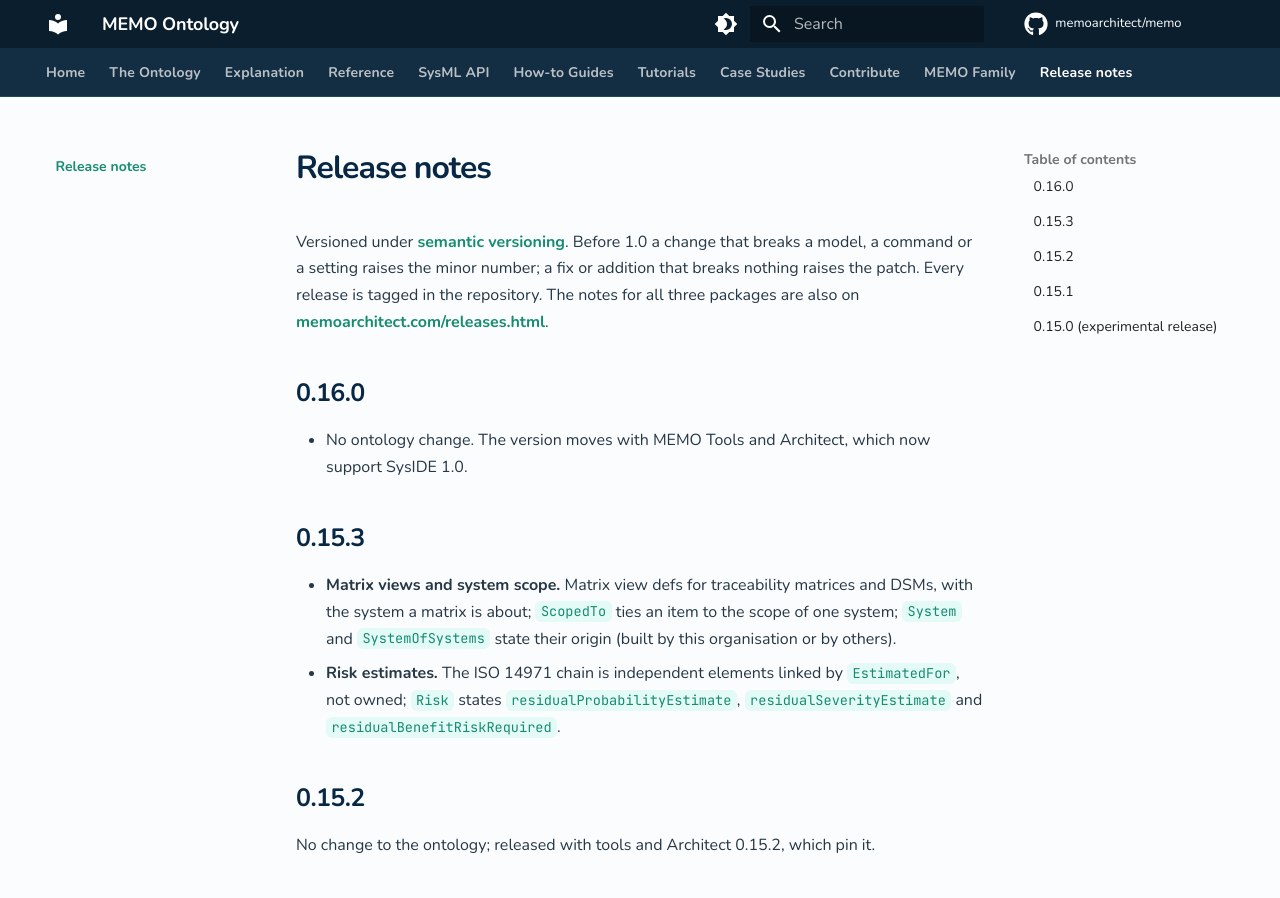
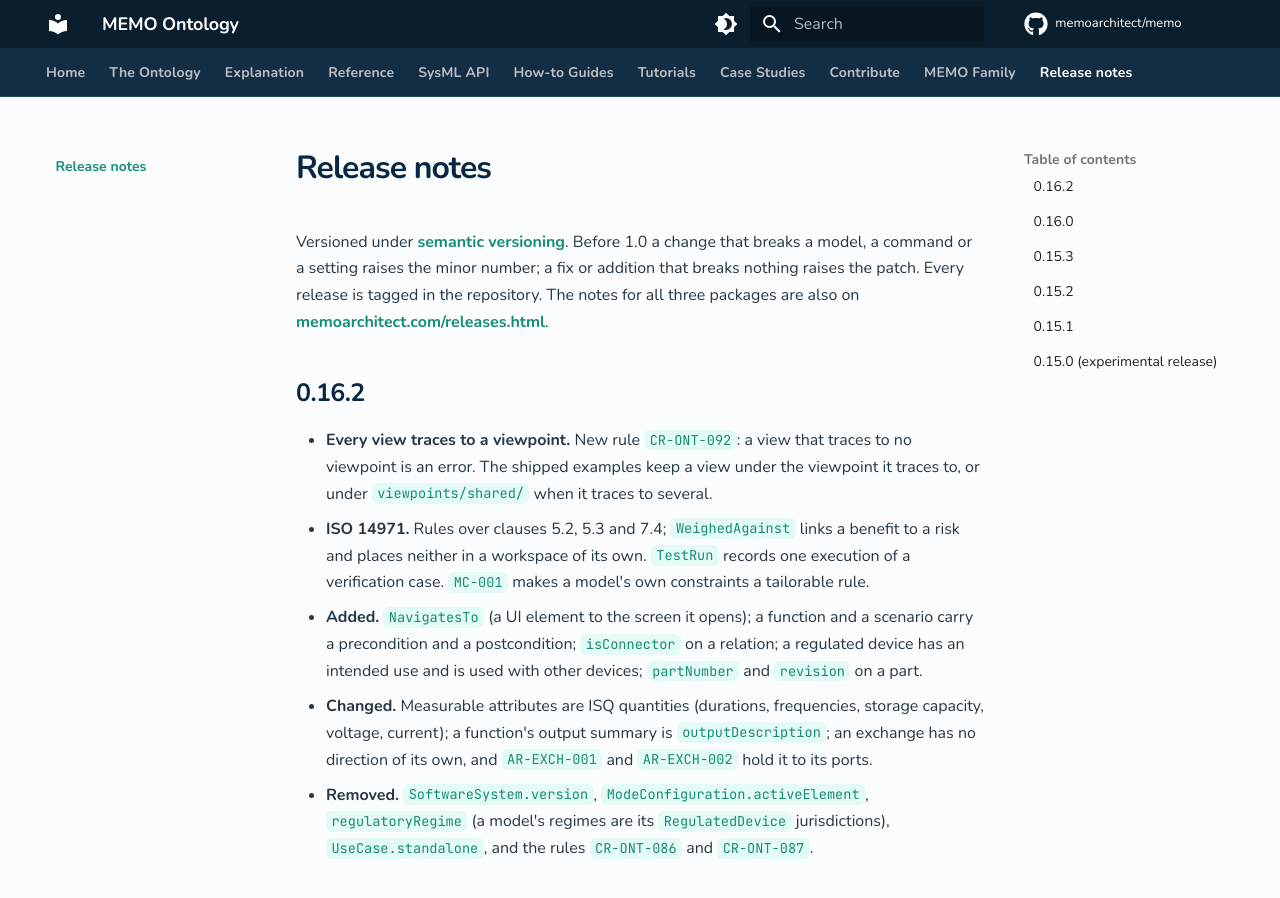
Before and after one commit to memoarchitect/memo, an MkDocs documentation site: the page built from docs/release-notes.md, in a window 1280 px wide and 900 px high. Built offline with MkDocs 1.6.1 and Material for MkDocs 9.7.7, drawn with Linux system fonts in a browser that asks for light colours; comment, search, counter and statistics services are not loaded.

Commit message:
release: 0.16.2
Co-Authored-By: Claude Sonnet 5.5 <noreply@anthropic.com>

```diff
--- a/docs/release-notes.md
+++ b/docs/release-notes.md
@@ -1,6 +1,14 @@
 # Release notes
 
 Versioned under [semantic versioning](https://semver.org/). Before 1.0 a change that breaks a model, a command or a setting raises the minor number; a fix or addition that breaks nothing raises the patch. Every release is tagged in the repository. The notes for all three packages are also on [memoarchitect.com/releases.html](https://memoarchitect.com/releases.html).
+
+## 0.16.2
+
+- **Every view traces to a viewpoint.** New rule `CR-ONT-092`: a view that traces to no viewpoint is an error. The shipped examples keep a view under the viewpoint it traces to, or under `viewpoints/shared/` when it traces to several.
+- **ISO 14971.** Rules over clauses 5.2, 5.3 and 7.4; `WeighedAgainst` links a benefit to a risk and places neither in a workspace of its own. `TestRun` records one execution of a verification case. `MC-001` makes a model's own constraints a tailorable rule.
+- **Added.** `NavigatesTo` (a UI element to the screen it opens); a function and a scenario carry a precondition and a postcondition; `isConnector` on a relation; a regulated device has an intended use and is used with other devices; `partNumber` and `revision` on a part.
+- **Changed.** Measurable attributes are ISQ quantities (durations, frequencies, storage capacity, voltage, current); a function's output summary is `outputDescription`; an exchange has no direction of its own, and `AR-EXCH-001` and `AR-EXCH-002` hold it to its ports.
+- **Removed.** `SoftwareSystem.version`, `ModeConfiguration.activeElement`, `regulatoryRegime` (a model's regimes are its `RegulatedDevice` jurisdictions), `UseCase.standalone`, and the rules `CR-ONT-086` and `CR-ONT-087`.
 
 ## 0.16.0
 
--- a/package.json
+++ b/package.json
@@ -1,6 +1,6 @@
 {
   "name": "@memoarchitect/ontology",
-  "version": "0.16.1",
+  "version": "0.16.2",
   "packageManager": "pnpm@9.15.0",
   "description": "MEMO — Medical Engineering Modelling Ontology. Pure SysML v2 medical-device ontology with native constraints, portable to any conformant SysML v2 tool (SysIDE, SysON, sysand).",
   "scripts": {
--- a/pyproject.toml
+++ b/pyproject.toml
@@ -1,6 +1,6 @@
 [project]
 name = "memo-ontology-docs"
-version = "0.16.0"
+version = "0.16.2"
 description = "Documentation for the MEMO ontology"
 requires-python = ">=3.10"
 dependencies = [
```
Also changed, not shown: README.md (+1 -1 lines), 12 other files.
